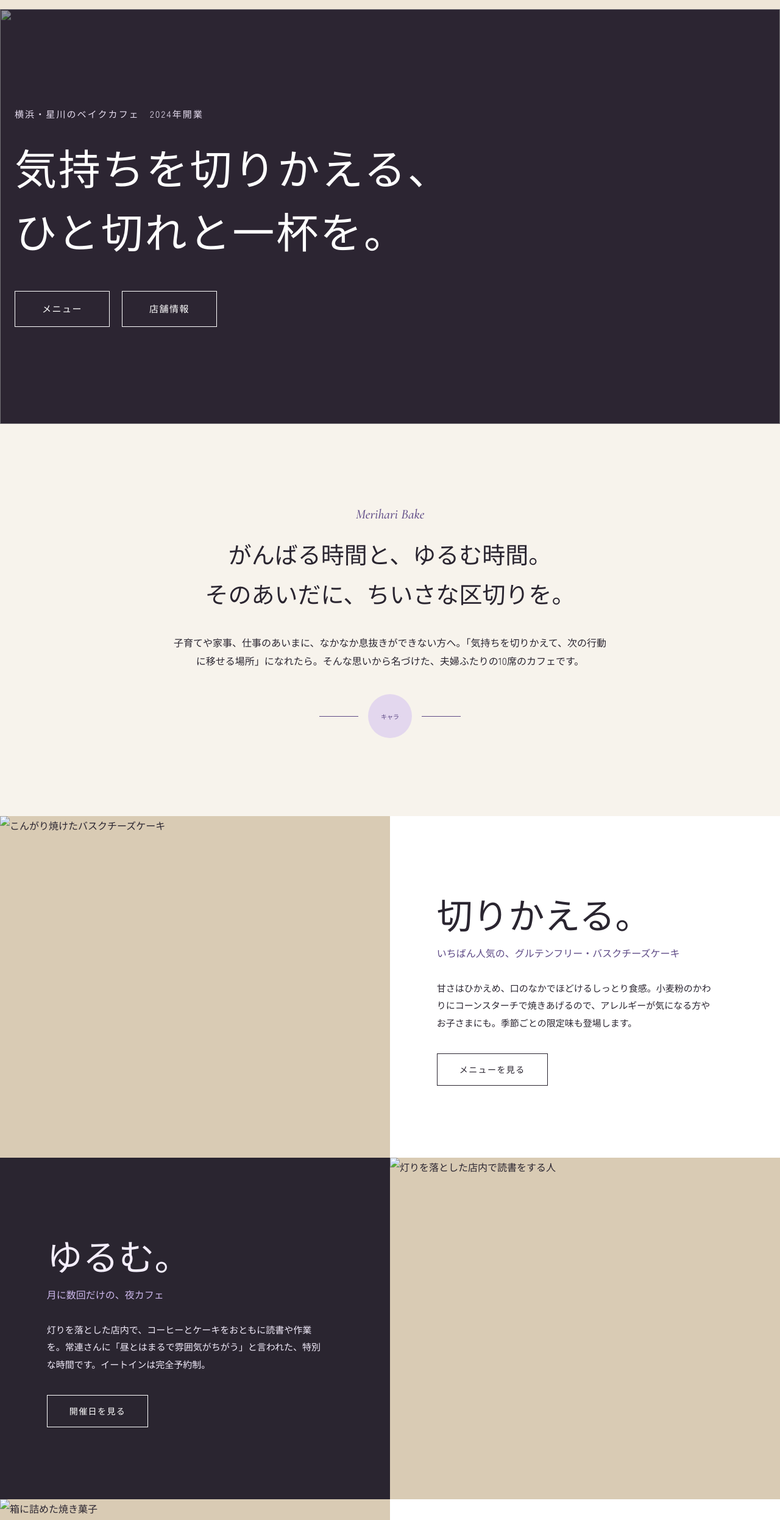
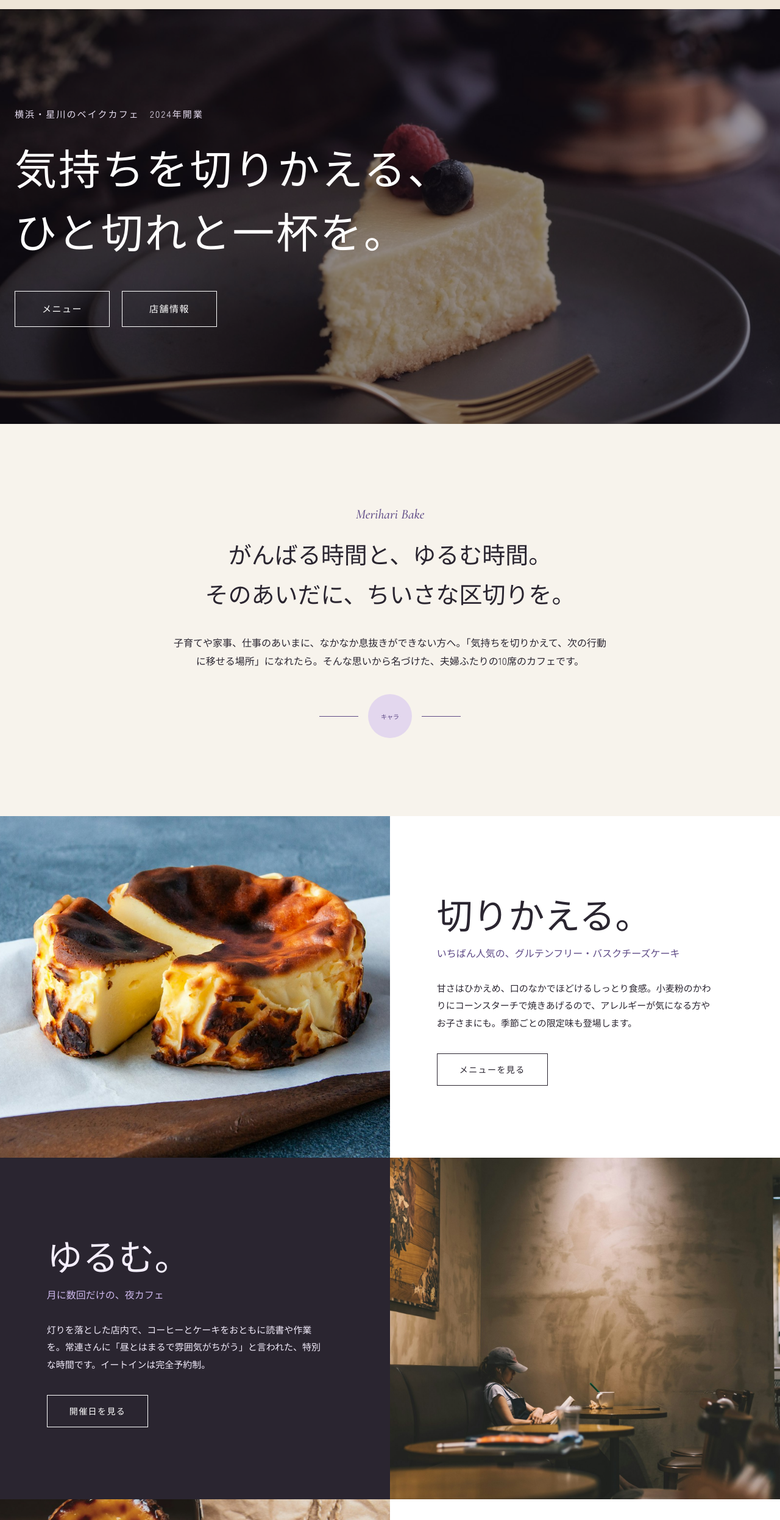
Before and after one commit to chihiro1231poki-oss/-, a plain HTML site: page index.html in a window 1280 px wide. Shown: the part 68-2560 px from the top of the page at 61% size. Drawn offline with nearby package versions, Linux system fonts and the light colour scheme.

Commit message:
index.html: 写真の読み込みパスを修正

```diff
--- a/index.html
+++ b/index.html
@@ -32,7 +32,7 @@
 
   <main>
     <section id="top" class="hero">
-      <img class="hero__bg" src="images/hero.jpg" alt="">
+      <img class="hero__bg" src="hero.jpg" alt="">
       <div class="hero__inner">
         <p class="hero__lead">横浜・星川のベイクカフェ　2024年開業</p>
         <h1 class="hero__title">気持ちを切りかえる、<br>ひと切れと一杯を。</h1>
@@ -59,7 +59,7 @@
 
     <section class="split">
       <div class="split__media">
-        <img src="images/cheesecake.jpg" alt="こんがり焼けたバスクチーズケーキ" loading="lazy">
+        <img src="cheesecake.jpg" alt="こんがり焼けたバスクチーズケーキ" loading="lazy">
       </div>
       <div class="split__body">
         <h2 class="split__title">切りかえる。</h2>
@@ -71,7 +71,7 @@
 
     <section class="split split--reverse split--dark">
       <div class="split__media">
-        <img src="images/night-cafe.jpg" alt="灯りを落とした店内で読書をする人" loading="lazy">
+        <img src="night-cafe.jpg" alt="灯りを落とした店内で読書をする人" loading="lazy">
       </div>
       <div class="split__body">
         <h2 class="split__title">ゆるむ。</h2>
@@ -83,7 +83,7 @@
 
     <section class="split">
       <div class="split__media">
-        <img src="images/baked-goods.jpg" alt="箱に詰めた焼き菓子" loading="lazy">
+        <img src="baked-goods.jpg" alt="箱に詰めた焼き菓子" loading="lazy">
       </div>
       <div class="split__body">
         <h2 class="split__title">持ち帰る。</h2>
@@ -95,7 +95,7 @@
 
     <section class="split split--reverse split--beige">
       <div class="split__media">
-        <img src="images/coffee.jpg" alt="ハンドドリップでコーヒーを淹れる様子" loading="lazy">
+        <img src="coffee.jpg" alt="ハンドドリップでコーヒーを淹れる様子" loading="lazy">
       </div>
       <div class="split__body">
         <h2 class="split__title">つながる。</h2>
```
